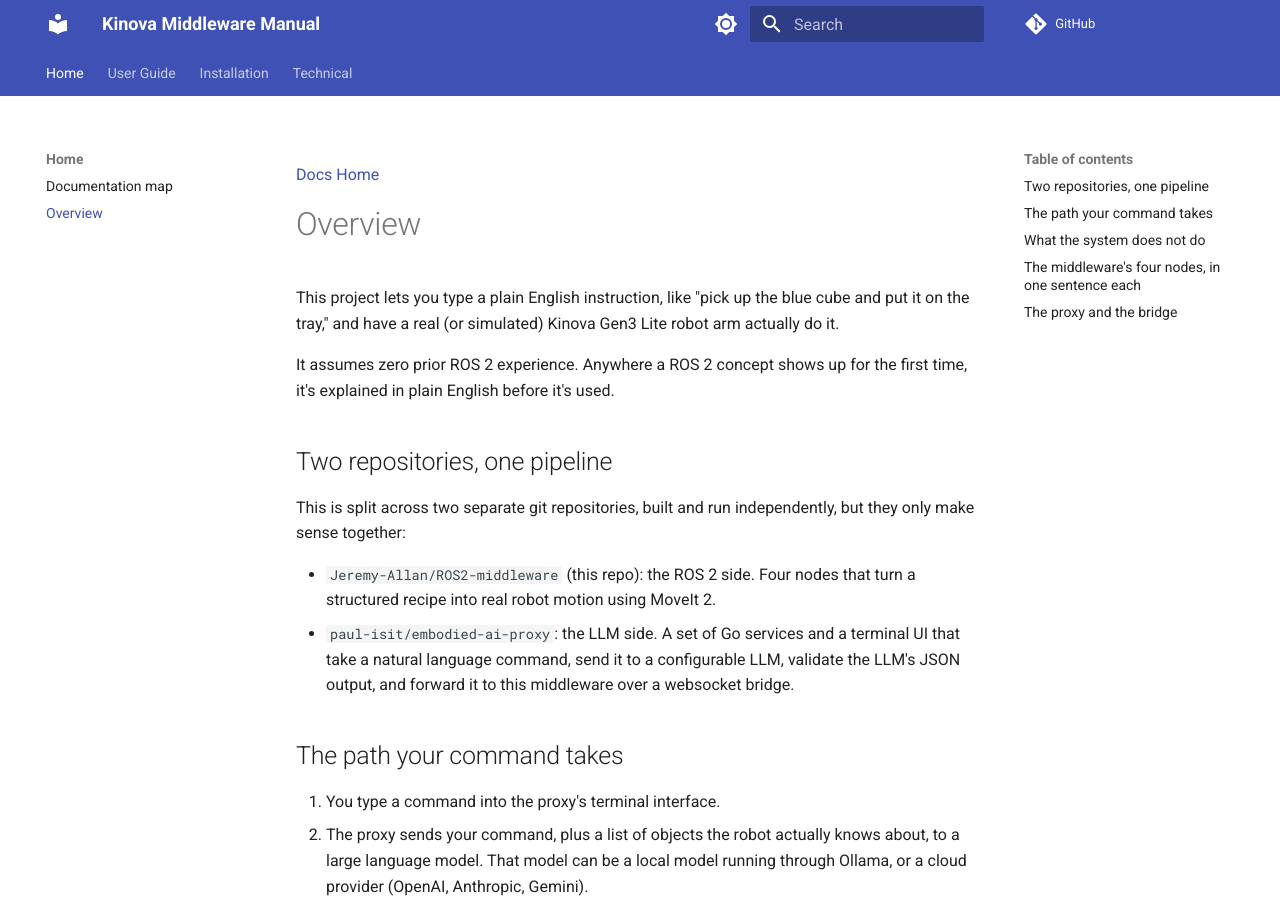
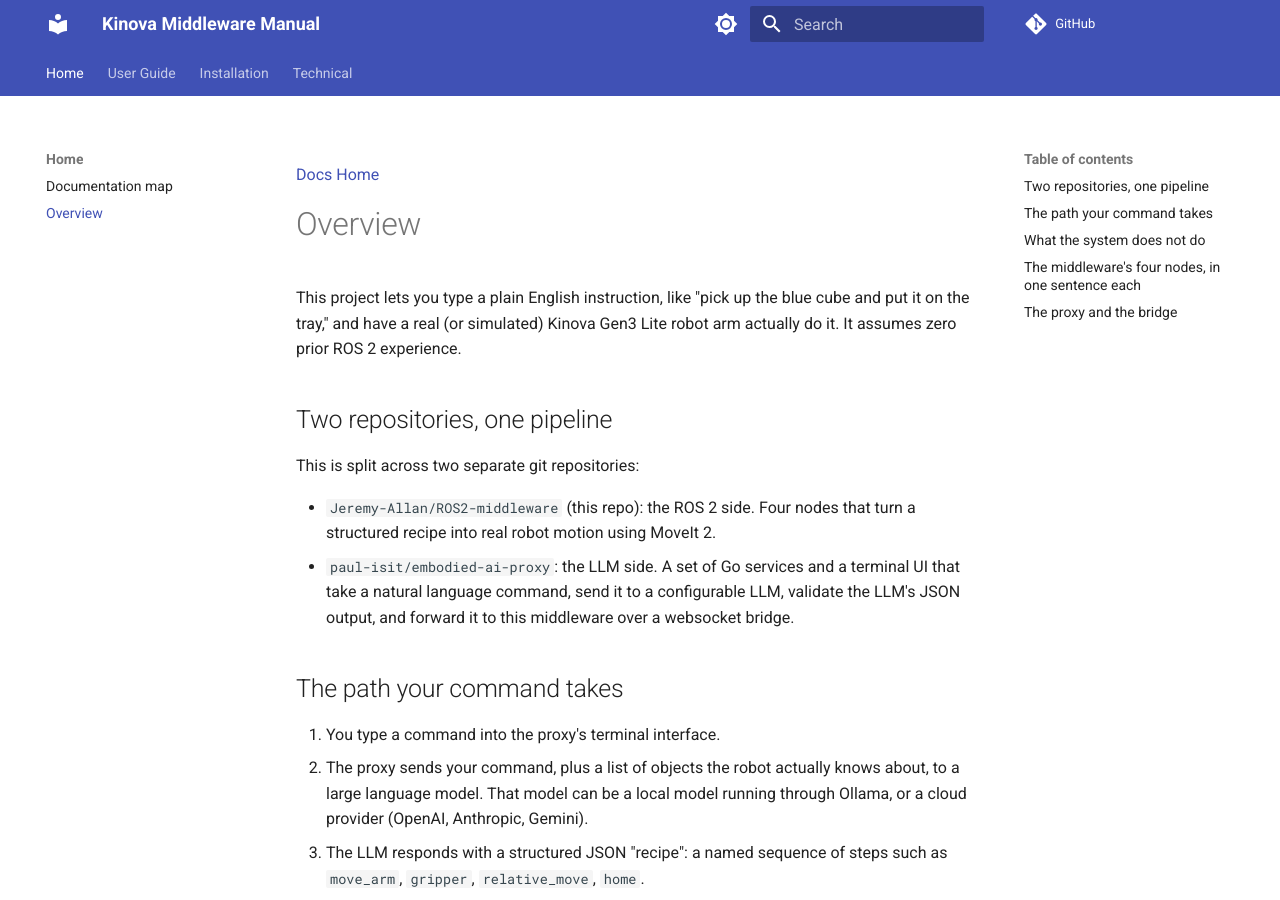
Before and after one commit to Jeremy-Allan/ROS2-middleware, an MkDocs documentation site: the page built from docs/overview.md, in a window 1280 px wide and 900 px high. Built offline with MkDocs 1.6.1 and Material for MkDocs 9.7.7, drawn with Linux system fonts in a browser that asks for light colours; comment, search, counter and statistics services are not loaded.

Commit message:
Update overview.md

```diff
--- a/docs/overview.md
+++ b/docs/overview.md
@@ -2,13 +2,11 @@
 
 # Overview
 
-This project lets you type a plain English instruction, like "pick up the blue cube and put it on the tray," and have a real (or simulated) Kinova Gen3 Lite robot arm actually do it.
-
-It assumes zero prior ROS 2 experience. Anywhere a ROS 2 concept shows up for the first time, it's explained in plain English before it's used.
+This project lets you type a plain English instruction, like "pick up the blue cube and put it on the tray," and have a real (or simulated) Kinova Gen3 Lite robot arm actually do it. It assumes zero prior ROS 2 experience.
 
 ## Two repositories, one pipeline
 
-This is split across two separate git repositories, built and run independently, but they only make sense together:
+This is split across two separate git repositories:
 
 - `Jeremy-Allan/ROS2-middleware` (this repo): the ROS 2 side. Four nodes that turn a structured recipe into real robot motion using MoveIt 2.
 - `paul-isit/embodied-ai-proxy`: the LLM side. A set of Go services and a terminal UI that take a natural language command, send it to a configurable LLM, validate the LLM's JSON output, and forward it to this middleware over a websocket bridge.
```
